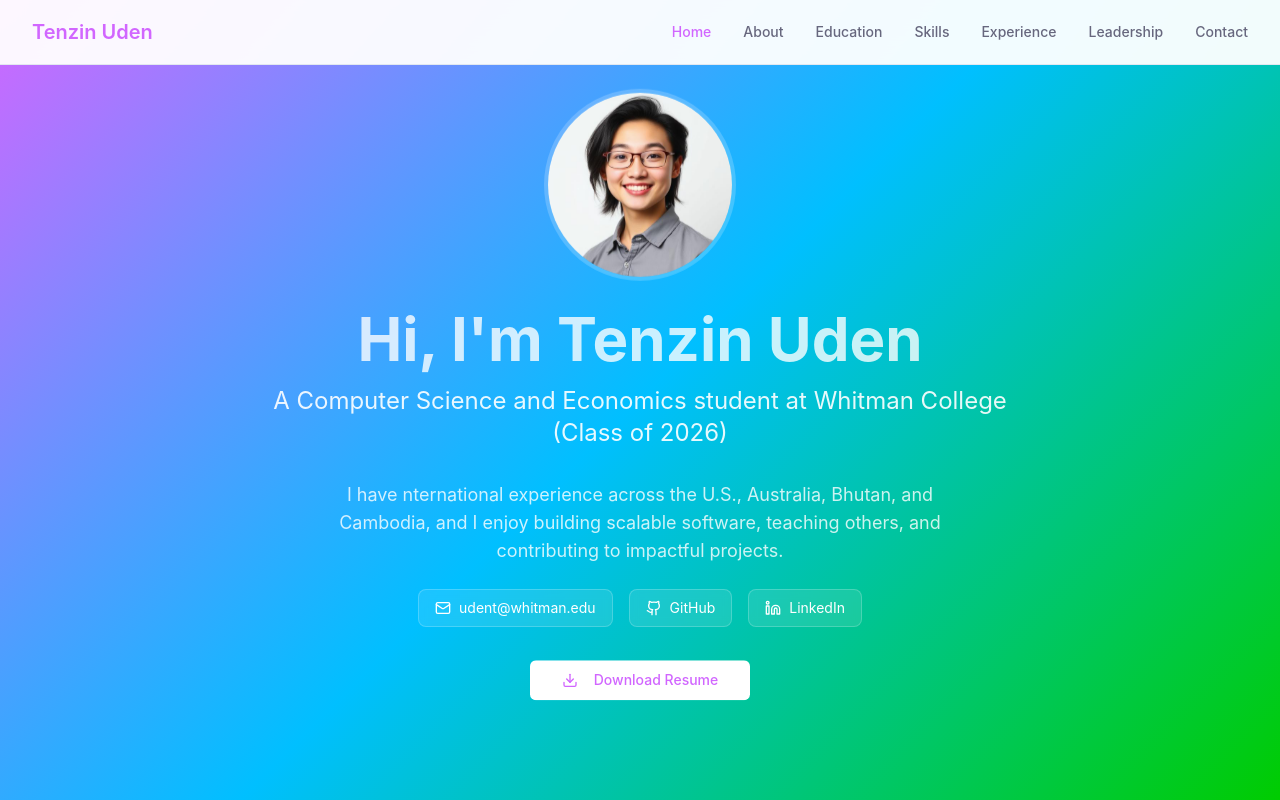
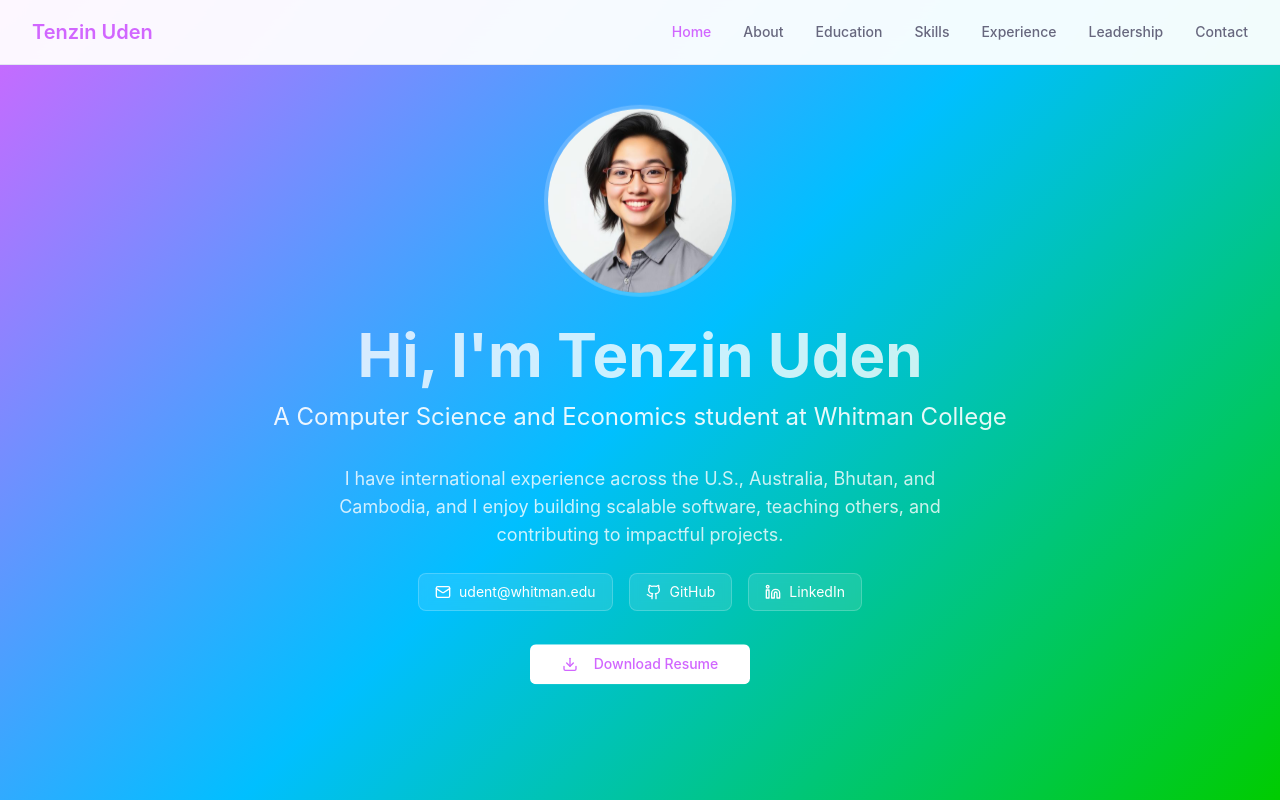
Before and after one commit to abashyal/tenzin-bytes-bloom, a React (Vite) app: page / in a window 1280 px wide. Shown: the top 800 px of the page. Built offline with nearby package versions, Linux system fonts and the light colour scheme.

Commit message:
Code edited in Lovable Code Editor
Edited UI in Lovable

```diff
--- a/src/components/HeroSection.tsx
+++ b/src/components/HeroSection.tsx
@@ -26,13 +26,13 @@ const HeroSection = () => {
                 Hi, I'm Tenzin Uden
               </h1>
               <p className="text-xl sm:text-2xl text-primary-foreground/90 max-w-3xl mx-auto leading-relaxed">
-                A Computer Science and Economics student at Whitman College (Class of 2026)</p>
+                A Computer Science and Economics student at Whitman College</p>
             </div>
           </div>
 
           <div className="space-y-6">
             <p className="text-lg text-primary-foreground/80 max-w-2xl mx-auto">
-              I have nternational experience across the U.S., Australia, Bhutan, and Cambodia,
+              I have international experience across the U.S., Australia, Bhutan, and Cambodia,
               and I enjoy building scalable software, teaching others, and contributing to impactful projects.
             </p>
 
```
